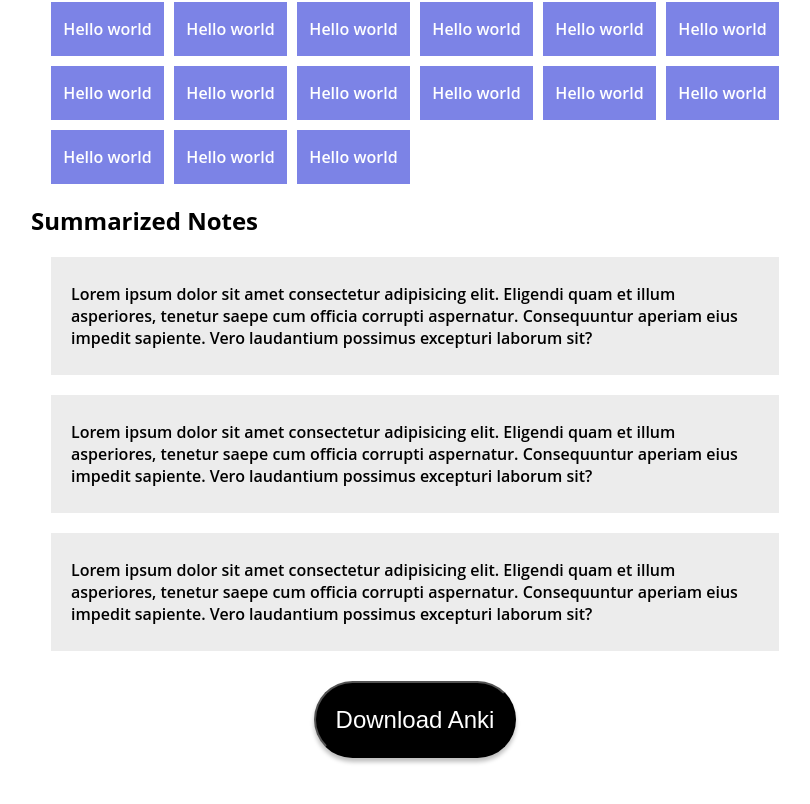
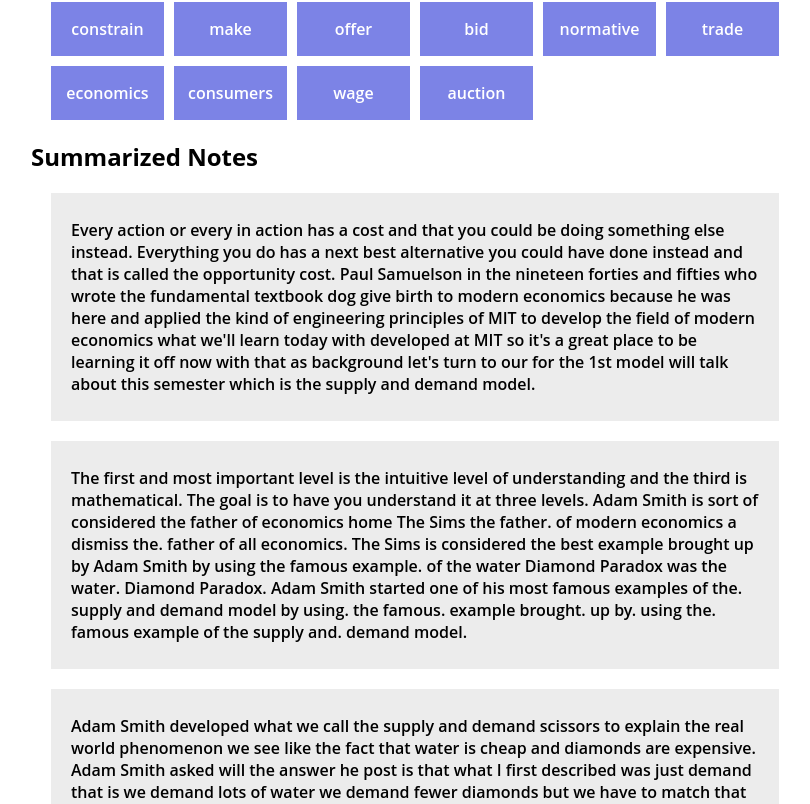
Before and after one commit to ShaanCoding/Summarized, a React (Create React App) app in the folder lecture-summarizer/: page /summarizedVideo/1 in a window 1280 px wide. Shown: the part 476-1280 px from the top of the page, without its empty margins (225-1035 px from the left). Built offline with nearby package versions, Linux system fonts and the light colour scheme; data requests are answered from the project's data file.

Commit message:
More REST API
- Added more REST APIS
    - Added FetchedSummarizedNotes
   - Added FetchAnkiDeck

```diff
--- a/lecture-summarizer/db.json
+++ b/lecture-summarizer/db.json
@@ -30,5 +30,15 @@
       "videoSummary": "small_lecture_summarized.mp4",
       "duration": "32:04"
     }
-  ]
+  ],
+  "summarizedNotes": [
+    "Every action or every in action has a cost and that you could be doing something else instead. Everything you do has a next best alternative you could have done instead and that is called the opportunity cost. Paul Samuelson in the nineteen forties and fifties who wrote the fundamental textbook dog  give birth to modern economics because he was here and applied the kind of engineering principles of MIT to develop the field of modern economics what we'll learn today with developed at MIT so it's a great place to be learning it off now with that as background let's turn to our for the 1st model will talk about this semester which is the supply and demand model.",
+    "The first and most important level is the intuitive level of understanding and the third is mathematical. The goal is to have you understand it at three levels. Adam Smith is sort of considered the father of economics home The Sims the father. of modern economics a dismiss the. father of all economics. The Sims is considered the best example brought up by Adam Smith by using the famous example. of the water Diamond Paradox was the water. Diamond Paradox. Adam Smith started one of his most famous examples of the. supply and demand model by using. the famous. example brought. up by. using the. famous example of the supply and. demand model.",
+    "Adam Smith developed what we call the supply and demand scissors to explain the real world phenomenon we see like the fact that water is cheap and diamonds are expensive. Adam Smith asked will the answer he post is that what I first described was just demand that is we demand lots of water we demand fewer diamonds but we have to match that wage. The supply of water is almost infinite while the supply of diamonds maybe not naturally maybe it's through decisions of various businesses so basically what what what he developed is  what we have here this is the kind of XY graph took at all throughout the semester okay on the x-axis is the quantity of roses  on the y axis is the price of roses.",
+    "Adam Smith's Adam Smith supply and demand model is the one point where both consumers and producers are happy to make a transaction. The point at which you're both willing to make that transaction appointment they're both satisfied with that transaction is the equilibrium wage which in this case is $3 per Rose and 600 roses. Now this raises lots of questions where the Kurds come from how does that cool Lebron get achieved why the heck do we give roses these are a bunch of questions we will we all will come to all these questions over the next set of lectures but the basic thing is to understand this intuition of Adam Smith.",
+    "Thousands of people die every year because there's a waiting list for a kidney transplant. Congress would say look here's a transaction make both parties better off  the person who gets the kid who gets to stay alive and they're what they're willing to pay a huge amount for that. Many of these people are poor  and lives can be changed by being paid a million dollars for their kidney and might be happy to take the risk that there are other that one kidney will be fine is it is for most everyone for most of their life and return for having a life-changing payment from a stranger."
+  ],
+  "ankiFlashCards": {
+    "ankiFlashCards": "D:/Hackathon/Introduction To Information Systems.apkg"
+  }
 }
--- a/lecture-summarizer/src/API/Requests.ts
+++ b/lecture-summarizer/src/API/Requests.ts
@@ -13,3 +13,15 @@ export const fetchVideoList = async () => {
   const res = await axios.get(`${SERVER_URL}/videoList`);
   return res.data;
 };
+
+// Get Summarized Notes
+export const fetchSummarizedNotes = async () => {
+  const res = await axios.get(`${SERVER_URL}/summarizedNotes`);
+  return res.data;
+};
+
+// Get Anki Deck
+export const fetchAnkiDeck = async () => {
+  const res = await axios.get(`${SERVER_URL}/ankiFlashCards`);
+  return res.data;
+};
--- a/lecture-summarizer/src/App.tsx
+++ b/lecture-summarizer/src/App.tsx
@@ -5,7 +5,7 @@ import index from "./Pages/Index";
 import appMain from "./Pages/AppMain";
 import UploadVideo from "./Pages/UploadVideo";
 import ViewVideo from "./Pages/ViewVideo";
-import summarizedVideo from "./Pages/SummarizedVideo";
+import SummarizedVideo from "./Pages/SummarizedVideo";
 
 function App() {
   const { id } = useParams<{ id: string }>();
@@ -17,7 +17,7 @@ function App() {
         <Route exact path="/appMain" component={appMain} />
         <Route exact path="/uploadVideo" component={UploadVideo} />
         <Route exact path="/viewVideo" component={ViewVideo} />
-        <Route path={`/summarizedVideo/:id`} component={summarizedVideo} />
+        <Route path={`/summarizedVideo/:id`} component={SummarizedVideo} />
       </Switch>
     </div>
   );
--- a/lecture-summarizer/src/Pages/SummarizedVideo.tsx
+++ b/lecture-summarizer/src/Pages/SummarizedVideo.tsx
@@ -1,5 +1,10 @@
 import { useEffect, useState } from "react";
-import { fetchKeywords } from "../API/Requests";
+import { Link } from "react-router-dom";
+import {
+  fetchAnkiDeck,
+  fetchKeywords,
+  fetchSummarizedNotes,
+} from "../API/Requests";
 import Buttons from "../Components/Buttons";
 import Content from "../Components/Content";
 import Footer from "../Components/Footer";
@@ -8,10 +13,33 @@ import NavBar from "../Components/NavBar";
 import Tag from "../Components/Tag";
 import TitleProp from "../Components/TitleProp";
 
-const summarizedVideo: React.FC<{ match: any }> = (props) => {
+const SummarizedVideo: React.FC<{ match: any }> = (props) => {
   console.log(props.match.params.id);
 
-  const handleSubmission = () => {};
+  const [keywords, setKeywords] = useState<string[]>([]);
+  const [summarizedNotes, setSummarizedNotes] = useState<string[]>([]);
+  const [ankiFlashCard, setAnkiFlashCard] = useState<string>();
+
+  useEffect(() => {
+    const getKeywords = async () => {
+      const fetchKeywordsFromServer = await fetchKeywords();
+      setKeywords(fetchKeywordsFromServer);
+    };
+
+    const getSummarizedNotes = async () => {
+      const fetchSummarizedNotesFromServer = await fetchSummarizedNotes();
+      setSummarizedNotes(fetchSummarizedNotesFromServer);
+    };
+
+    const getAnkiDeckNotes = async () => {
+      const getAnkiDeckNotesFromServer = await fetchAnkiDeck();
+      setAnkiFlashCard(getAnkiDeckNotesFromServer.ankiFlashCards);
+    };
+
+    getKeywords();
+    getSummarizedNotes();
+    getAnkiDeckNotes();
+  }, []);
 
   return (
     <>
@@ -26,56 +54,31 @@ const summarizedVideo: React.FC<{ match: any }> = (props) => {
         <div>
           <h2>Upload Video</h2>
           <div className="tag-grid">
-            <Tag tagName="Hello world" />
-            <Tag tagName="Hello world" />
-            <Tag tagName="Hello world" />
-            <Tag tagName="Hello world" />
-            <Tag tagName="Hello world" />
-            <Tag tagName="Hello world" />
-            <Tag tagName="Hello world" />
-            <Tag tagName="Hello world" />
-            <Tag tagName="Hello world" />
-            <Tag tagName="Hello world" />
-            <Tag tagName="Hello world" />
-            <Tag tagName="Hello world" />
-            <Tag tagName="Hello world" />
-            <Tag tagName="Hello world" />
-            <Tag tagName="Hello world" />
+            {keywords.map((keyword: string) => {
+              return <Tag tagName={keyword} />;
+            })}
           </div>
         </div>
 
         <div>
           <h2>Summarized Notes</h2>
           <div className="summarized-notes">
-            <div>
-              <p>
-                Lorem ipsum dolor sit amet consectetur adipisicing elit.
-                Eligendi quam et illum asperiores, tenetur saepe cum officia
-                corrupti aspernatur. Consequuntur aperiam eius impedit sapiente.
-                Vero laudantium possimus excepturi laborum sit?
-              </p>
-            </div>
-            <div>
-              <p>
-                Lorem ipsum dolor sit amet consectetur adipisicing elit.
-                Eligendi quam et illum asperiores, tenetur saepe cum officia
-                corrupti aspernatur. Consequuntur aperiam eius impedit sapiente.
-                Vero laudantium possimus excepturi laborum sit?
-              </p>
-            </div>
-            <div>
-              <p>
-                Lorem ipsum dolor sit amet consectetur adipisicing elit.
-                Eligendi quam et illum asperiores, tenetur saepe cum officia
-                corrupti aspernatur. Consequuntur aperiam eius impedit sapiente.
-                Vero laudantium possimus excepturi laborum sit?
-              </p>
-            </div>
+            {summarizedNotes.map((summarizedNote: string) => {
+              return (
+                <div>
+                  <p>{summarizedNote}</p>
+                </div>
+              );
+            })}
           </div>
         </div>
 
         <InlineFlexbox>
-          <Buttons btnText="Download Anki" onClick={handleSubmission} />
+          <div className="button">
+            {/* <Link to={ankiFlashCard} download="Anki" target="_blank"> */}
+            <button type="button">Download Anki</button>
+            {/* </Link> */}
+          </div>
         </InlineFlexbox>
       </Content>
 
@@ -84,4 +87,4 @@ const summarizedVideo: React.FC<{ match: any }> = (props) => {
   );
 };
 
-export default summarizedVideo;
+export default SummarizedVideo;
```
